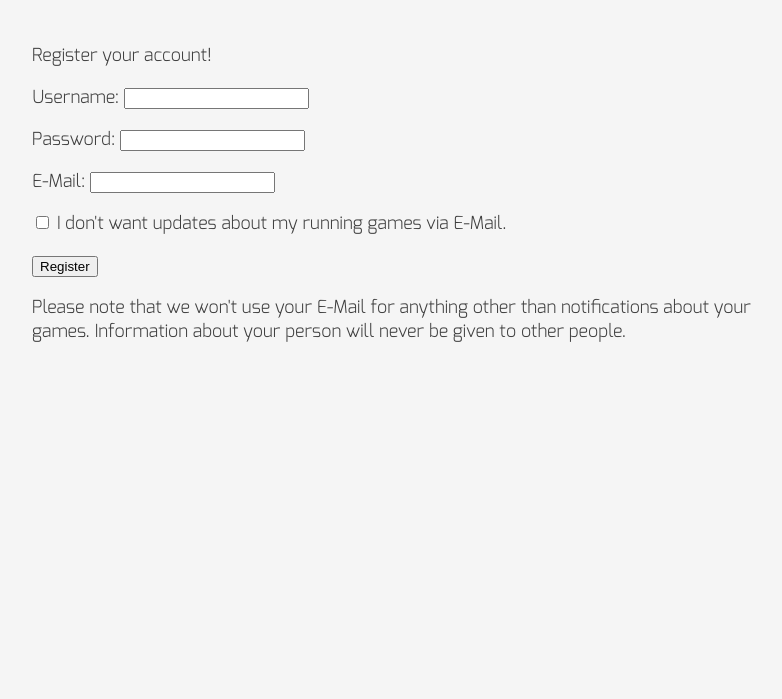
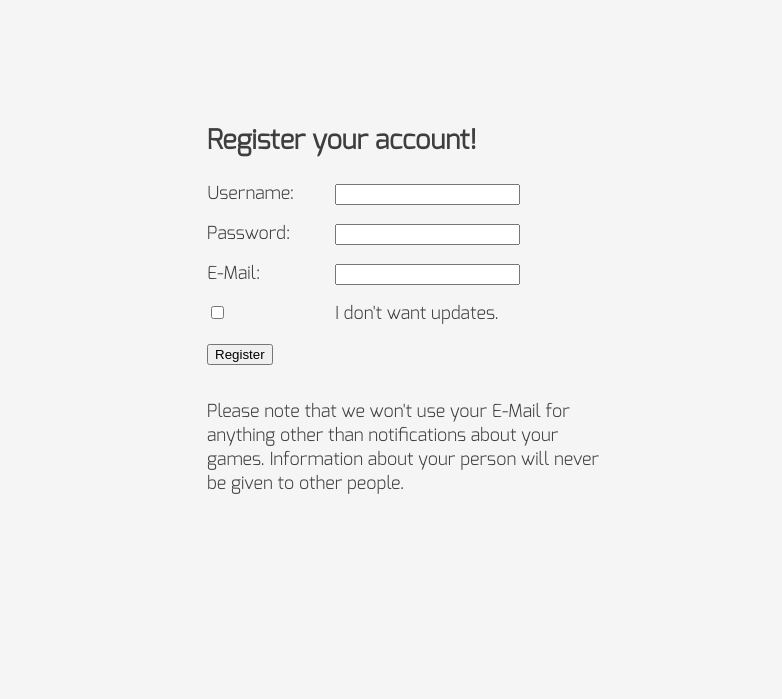
Before and after one commit to redevined/homeworlds-game, a Flask app: page /register in a window 1280 px wide. Shown: the top 699 px of the page, without its empty margins (233-1015 px from the left). Run offline with Flask 2, Linux system fonts and the light colour scheme.

Commit message:
Minor template edits

```diff
--- a/static/css/style.css
+++ b/static/css/style.css
@@ -33,7 +33,20 @@ div#content {
     height: 750px;
 
     position: absolute;
-    top:0;
+    top: 0;
+    bottom: 0;
+    left: 0;
+    right: 0;
+
+    margin: auto;
+}
+
+div.container {
+    width: 400px;
+    height: 600px;
+
+    position: absolute;
+    top: 0;
     bottom: 0;
     left: 0;
     right: 0;
@@ -77,3 +90,17 @@ div.hmain > a.button:hover {
 div.flash {
 
 }
+
+.table {
+    width: 100%;
+    display: table;
+}
+
+.table > div {
+    height: 40px;
+    display: table-row;
+}
+
+.table > div > span {
+    display: table-cell;
+}
--- a/templates/portal.html
+++ b/templates/portal.html
@@ -1,7 +1,8 @@
 {% extends "template.html" %}
 {% block content %}
 <div>
-    <h1>New Game</h1>
+    <h1>Welcome!</h1>
+    <h2>New Game</h2>
     <p>
         Lorem ipsum dolor sit amet,
         consetetur sadipscing elitr,
@@ -12,7 +13,7 @@
         Stet clita kasd gubergren, no sea takimata sanctus
         est Lorem ipsum dolor sit amet.
     </p>
-    <h1>Current Games</h1>
+    <h2>Current Games</h2>
     <p>
         Lorem ipsum dolor sit amet,
         consetetur sadipscing elitr,
--- a/templates/register.html
+++ b/templates/register.html
@@ -1,16 +1,33 @@
 {% extends "template.html" %}
 {% block content %}
+<div class="container">
+    <h2>Register your account!</h2>
     {% for msg in get_flashed_messages() %}
         <div class="flash">{{ msg }}</div>
     {% endfor %}
-    <p>Register your account!</p>
-    <form method="POST">
-        <p>Username: <input type="text" name="username"></p>
-        <p>Password: <input type="password" name="password"></p>
-        <p>E-Mail: <input type="text" name="email"></p>
-        <p><input type="checkbox" name="no_email"> I don't want updates about my running games via E-Mail.</p>
-        <p><input type="submit" value="Register"></p>
+    <form method="POST" class="table">
+        <div>
+            <span>Username:</span>
+            <span><input type="text" name="username"></span>
+        </div>
+        <div>
+            <span>Password:</span>
+            <span><input type="password" name="password"></span>
+        </div>
+        <div>
+            <span>E-Mail:</span>
+            <span><input type="text" name="email"></span>
+        </div>
+        <div>
+            <span><input type="checkbox" name="no_email"></span><span>I don't want updates.</span>
+        </div>
+        <div>
+            <span><input type="submit" value="Register"></span>
+        </div>
     </form>
-    <p>Please note that we won't use your E-Mail for anything other than notifications about your games.
-    Information about your person will never be given to other people.</p>
+    <p>
+        Please note that we won't use your E-Mail for anything other than notifications about your games.
+        Information about your person will never be given to other people.
+    </p>
+</div>
 {% endblock %}
```
Also changed, not shown: templates/admin.html (added, +28 -0 lines), templates/login.html (+16 -5 lines), templates/home.html (indentation only).
